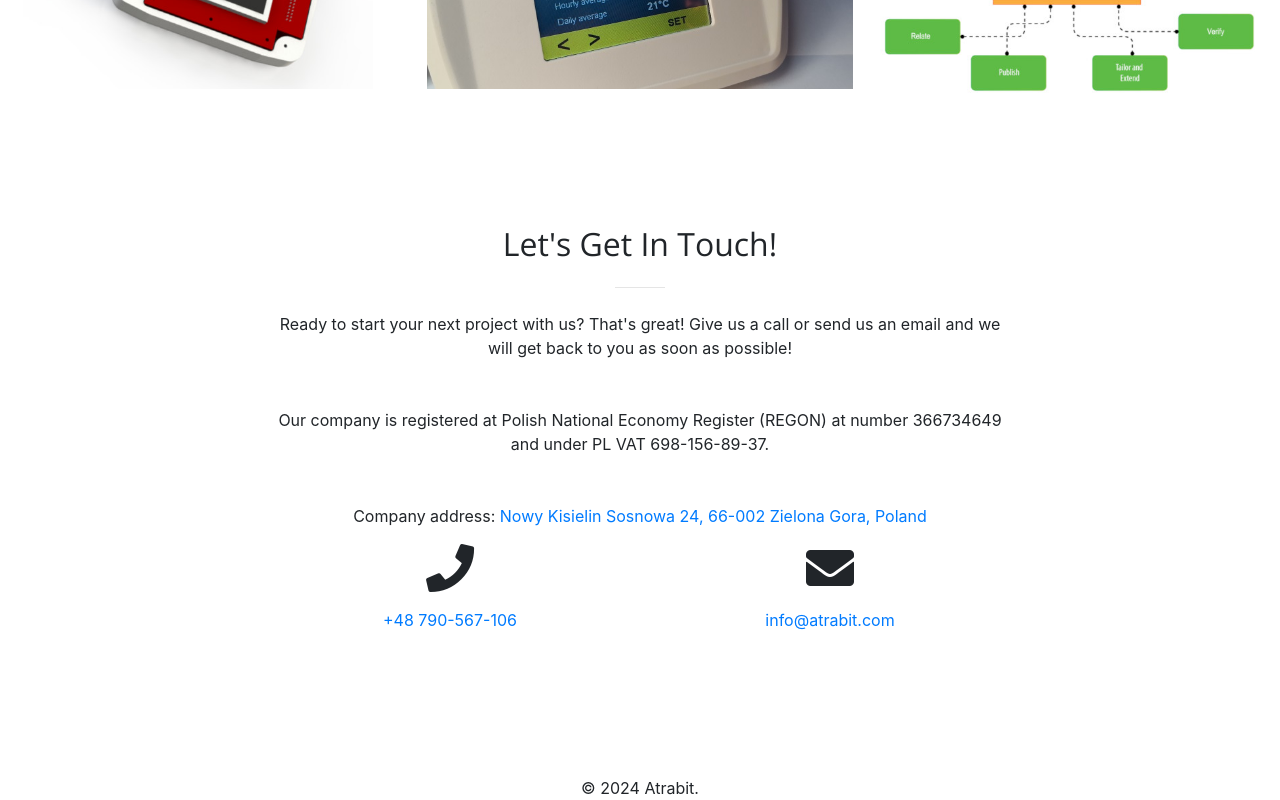
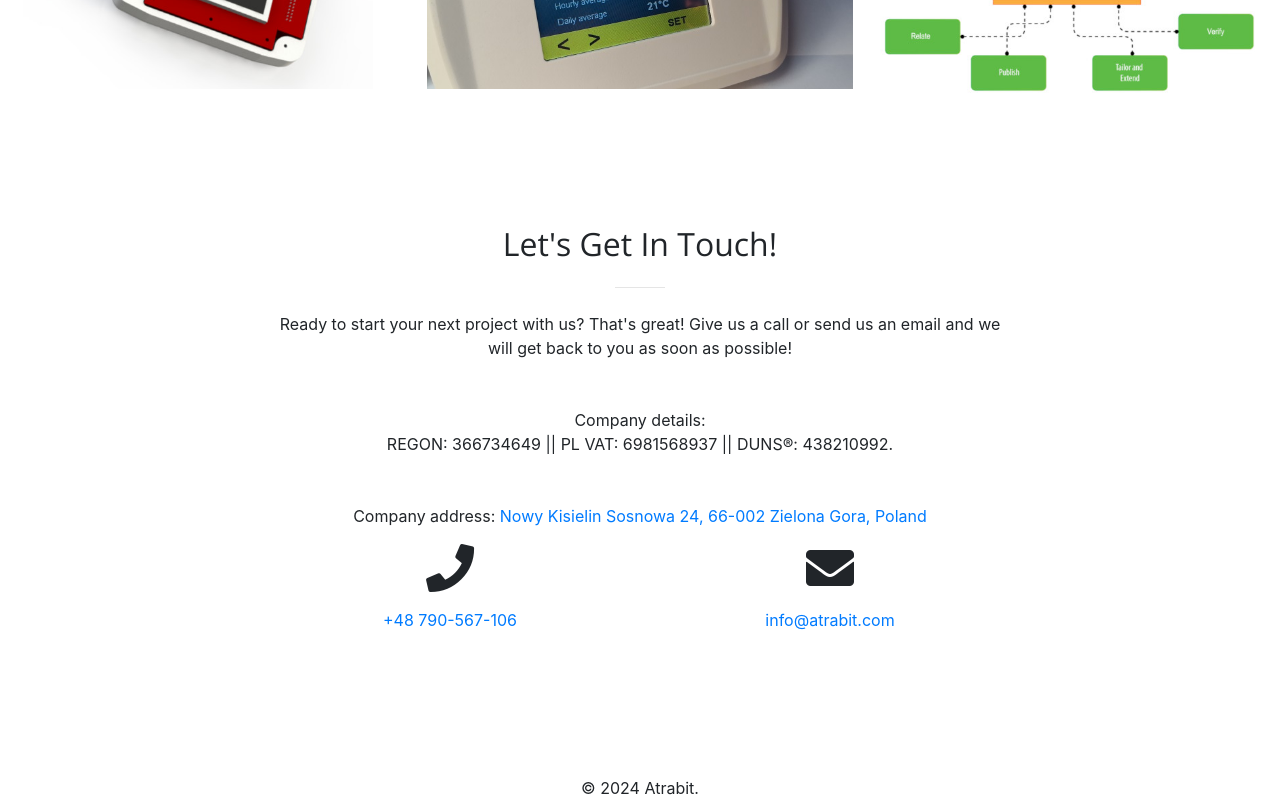
Before and after one commit to atrabit/atrabit.github.io, a website with bundled scripts: page index.html in a window 1280 px wide. Shown: the part 2356-3156 px from the top of the page. Built offline with nearby package versions, Linux system fonts and the light colour scheme.

Commit message:
Update index.html
DUNS added

```diff
--- a/index.html
+++ b/index.html
@@ -260,7 +260,7 @@
           <h2 class="section-heading">Let's Get In Touch!</h2>
           <hr class="my-4">
           <p class="mb-5">Ready to start your next project with us? That's great! Give us a call or send us an email and we will get back to you as soon as possible!</p>
-          <p class="mb-5">Our company is registered at Polish National Economy Register (REGON) at number 366734649 and under PL VAT 698-156-89-37. </p>
+          <p class="mb-5">Company details: <br> REGON: 366734649 || PL VAT: 6981568937 || DUNS&reg: 438210992.</p>
           <p> Company address: <a href="https://goo.gl/maps/qY5q8Fa68dCSK89v7"> Nowy Kisielin Sosnowa 24, 66-002 Zielona Gora, Poland</a></p>
         </div>
       </div>
```
